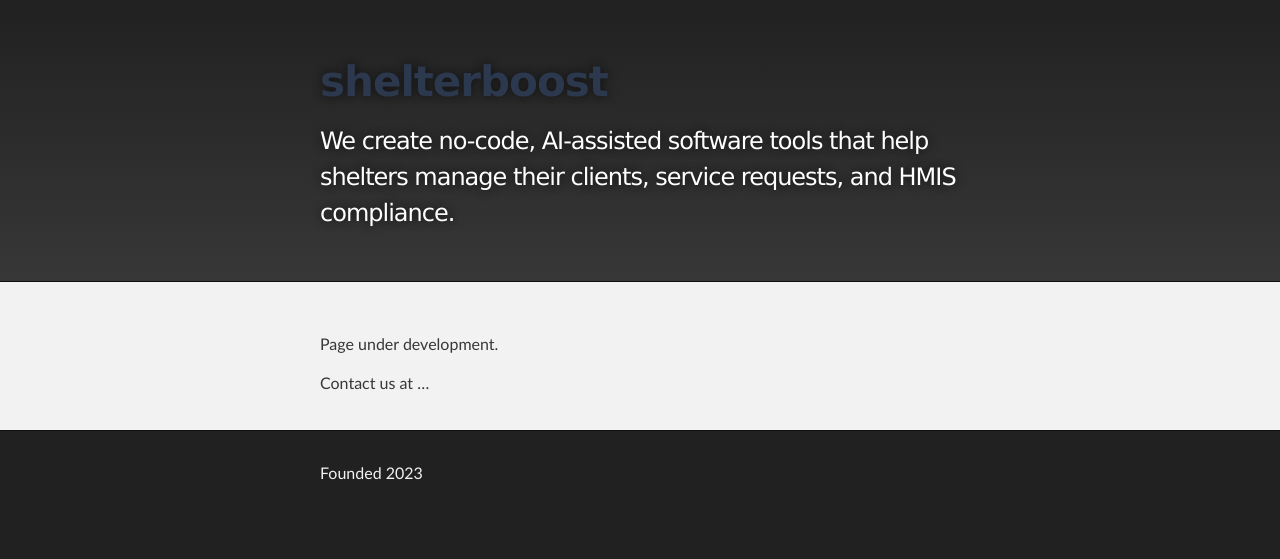
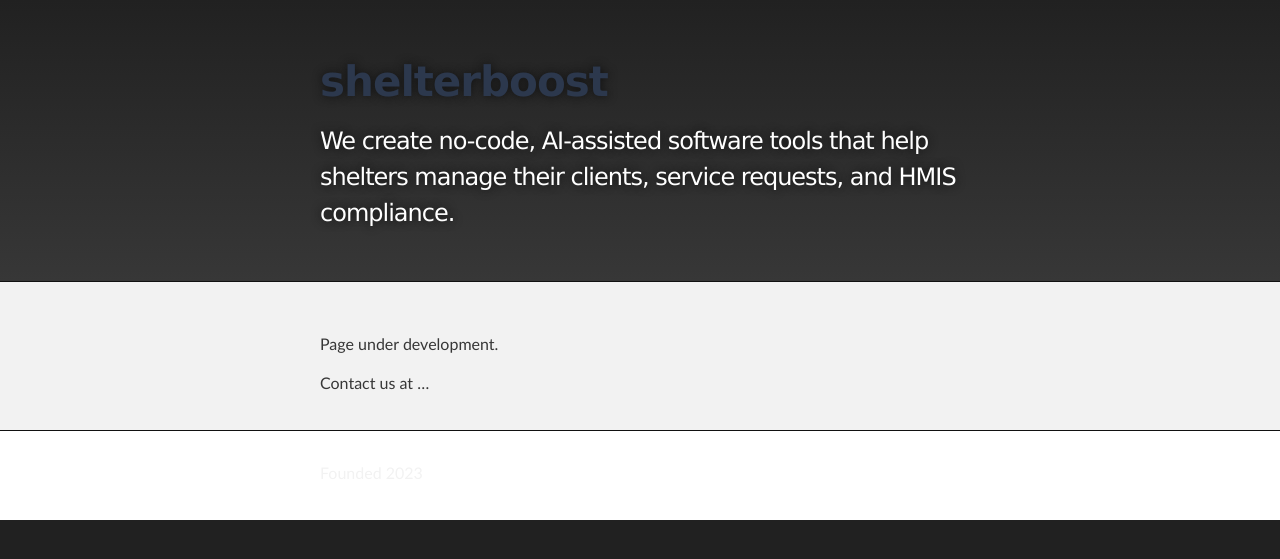
Before and after one commit to kevinmoseni/ShelterBoost_website, a Jekyll site: the page built from index.md, in a window 1280 px wide. Shown: the top 559 px of the page. Built offline with Jekyll 4.4.1, drawn with Linux system fonts in a browser that asks for light colours.

Commit message:
header and footer colors

```diff
--- a/_layouts/default.html
+++ b/_layouts/default.html
@@ -46,12 +46,14 @@
     <!-- FOOTER  -->
     <div id="footer_wrap" class="outer">
       <footer class="inner">
+
 	{% comment %}
         {% if site.github.is_project_page %}
         <p class="copyright">{{ site.title | default: site.github.repository_name }} maintained by <a href="{{ site.github.owner_url }}">{{ site.github.owner_name }}</a></p>
         {% endif %}
         <p>Published with <a href="https://pages.github.com">GitHub Pages</a></p>
 	{% endcomment %}
+
 	<p>Founded 2023</p>
       </footer>
     </div>
--- a/_sass/jekyll-theme-slate.scss
+++ b/_sass/jekyll-theme-slate.scss
@@ -296,7 +296,7 @@ Full-Width Styles
 }
 
 #header_wrap {
-  background: #212121;
+  background: #fff;//#212121;
   background: -moz-linear-gradient(top, #373737, #212121);
   background: -webkit-linear-gradient(top, #373737, #212121);
   background: -ms-linear-gradient(top, #373737, #212121);
@@ -374,7 +374,7 @@ Full-Width Styles
 }
 
 #footer_wrap {
-  background: #212121;
+  background: #fff;//#212121;
 }
 
 
```
